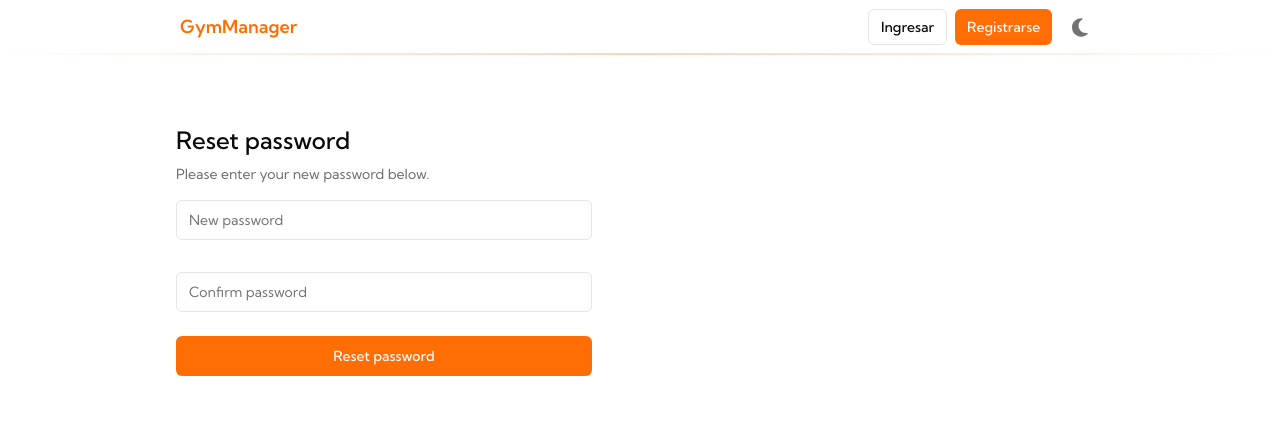
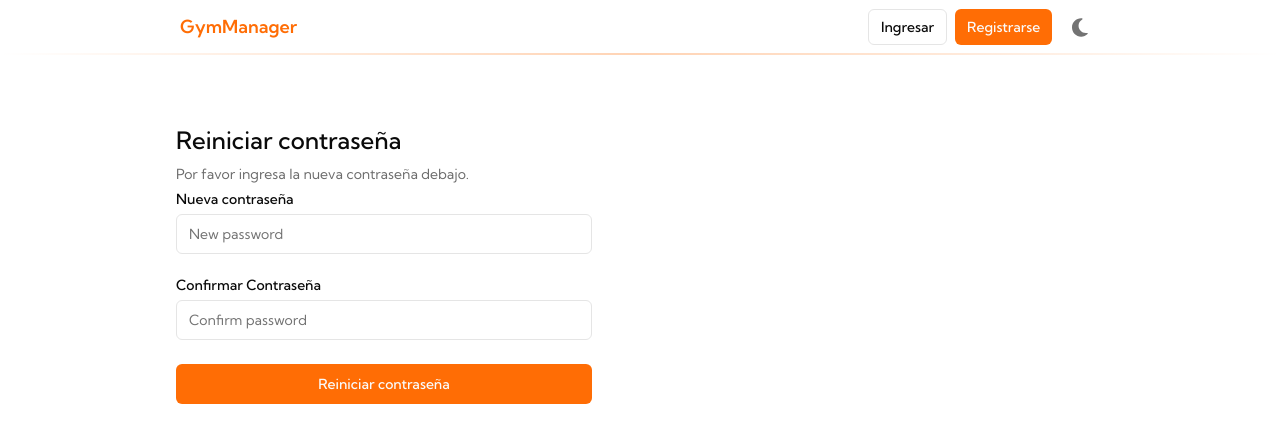
Before and after one commit to fepa0110/gym-manager, a Next.js app: page /protected/reset-password in a window 1280 px wide. Shown: the top 442 px of the page. Built offline with nearby package versions, Linux system fonts and the light colour scheme; no server answers.

Commit message:
fix: :bug: Resuelto mal llamado de Input en reset-password page

```diff
--- a/app/protected/reset-password/page.tsx
+++ b/app/protected/reset-password/page.tsx
@@ -10,18 +10,18 @@ export default async function ResetPassword(props: {
 	const searchParams = await props.searchParams;
 	return (
 		<form className="flex flex-col w-full max-w-md p-4 gap-2 [&>input]:mb-4">
-      <h1 className="text-2xl font-medium">Reset password</h1>
+			<h1 className="text-2xl font-medium">Reiniciar contraseña</h1>
 			<p className="text-sm text-foreground/60">
-        Please enter your new password below.
+				Por favor ingresa la nueva contraseña debajo.
 			</p>
-      <Label htmlFor="password">New password</Label>
+			<Label text="Nueva contraseña" />
 			<Input
 				type="password"
 				name="password"
 				placeholder="New password"
 				required
 			/>
-      <Label htmlFor="confirmPassword">Confirm password</Label>
+			<Label text="Confirmar Contraseña" />
 			<Input
 				type="password"
 				name="confirmPassword"
@@ -29,7 +29,7 @@ export default async function ResetPassword(props: {
 				required
 			/>
 			<SubmitButton formAction={resetPasswordAction}>
-        Reset password
+				Reiniciar contraseña
 			</SubmitButton>
 			<FormMessage message={searchParams} />
 		</form>
```
Lines whose indentation alone changed are shown as unchanged.
